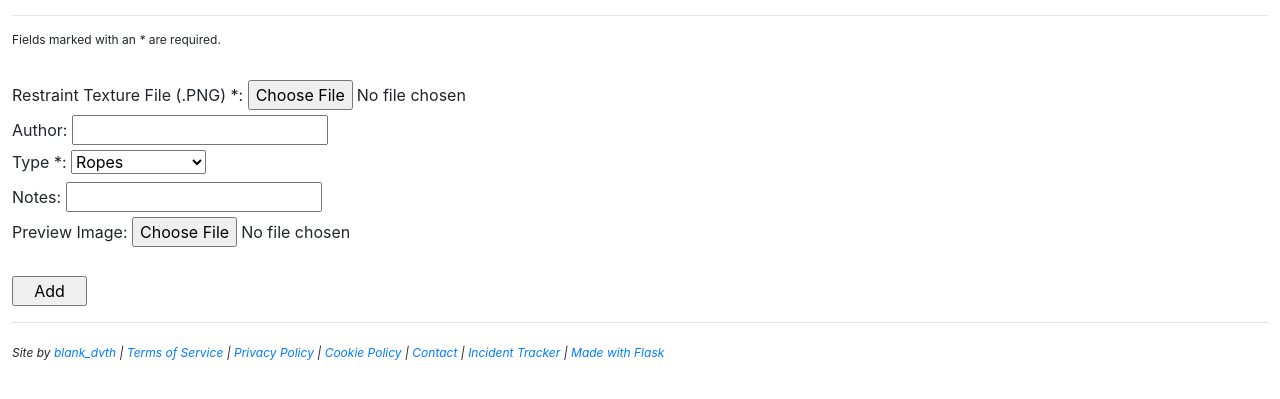
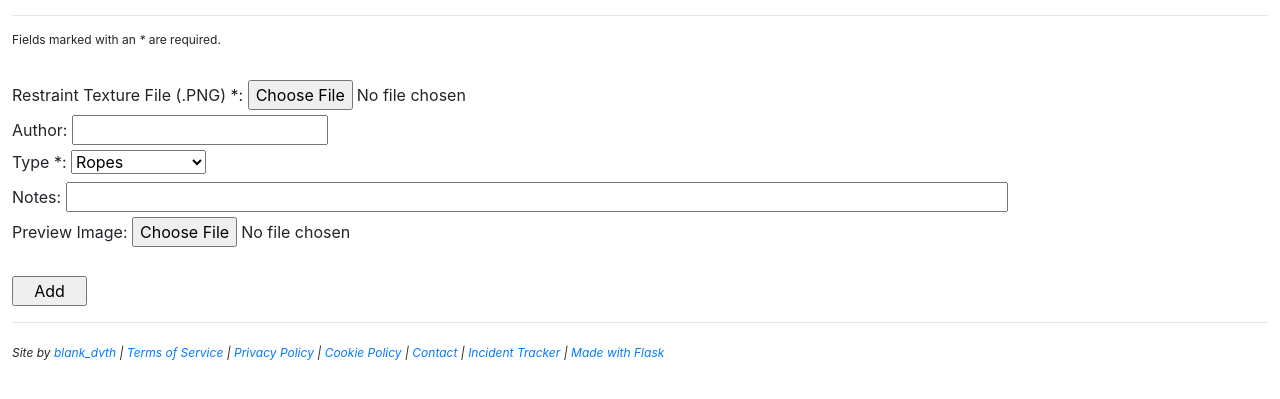
Before and after one commit to BLANK-TH/blank-website, a Flask app: page /app/dynamic-catalog/add in a window 1280 px wide. Shown: the part 223-622 px from the top of the page. Run offline with Flask 2, Linux system fonts and the light colour scheme; parts of the project's set-up code (start-up, migrations or seed data) failed here and were passed over; some libraries are stand-ins or nearby versions.

Commit message:
increase notes entry width

```diff
--- a/templates/app/dynamiccatalog/add.html
+++ b/templates/app/dynamiccatalog/add.html
@@ -30,7 +30,7 @@
             <option value="Other">Other</option>
         </select><br>
         <label for="notes">Notes:</label>
-        <input type="text" id="notes" name="notes" maxlength="150"><br>
+        <input type="text" id="notes" name="notes" maxlength="150" style="width: 75%;"><br>
         <label for="preview">Preview Image:</label>
         <input type="file" id="preview" name="preview"><br><br>
         <input type="submit" value="Add" style="width: 75px;">
```
